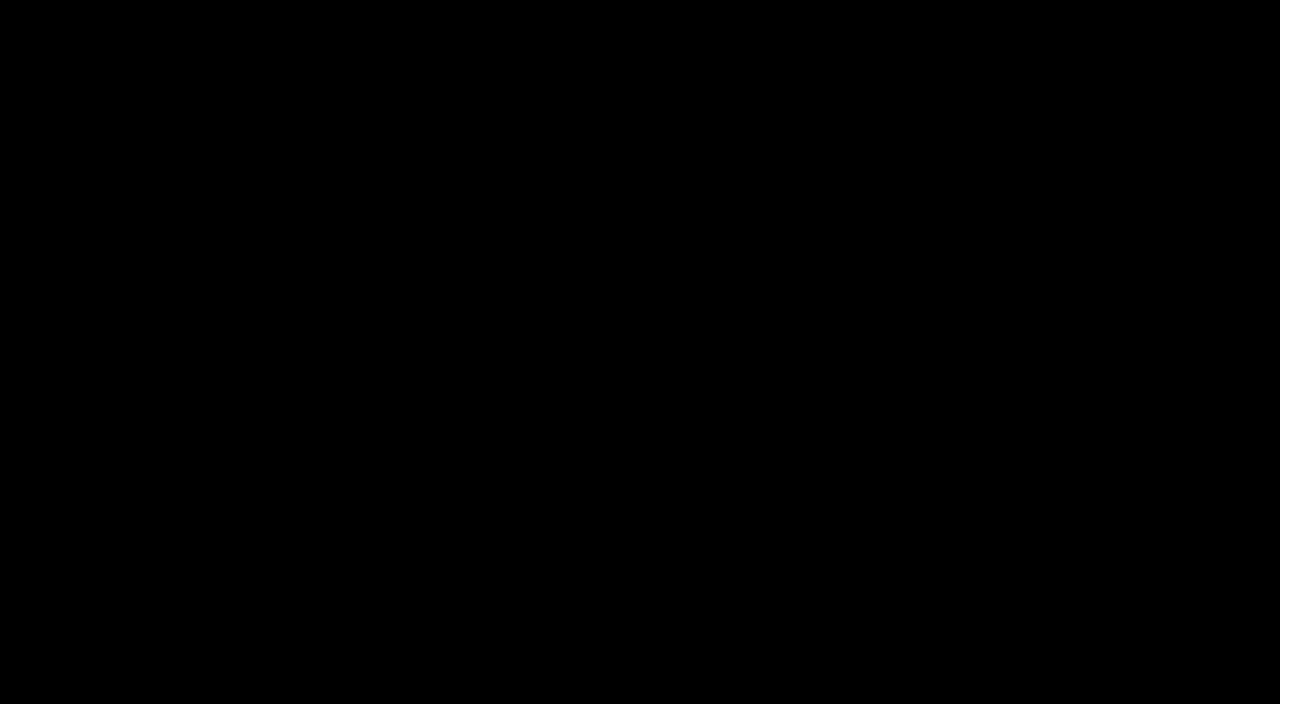
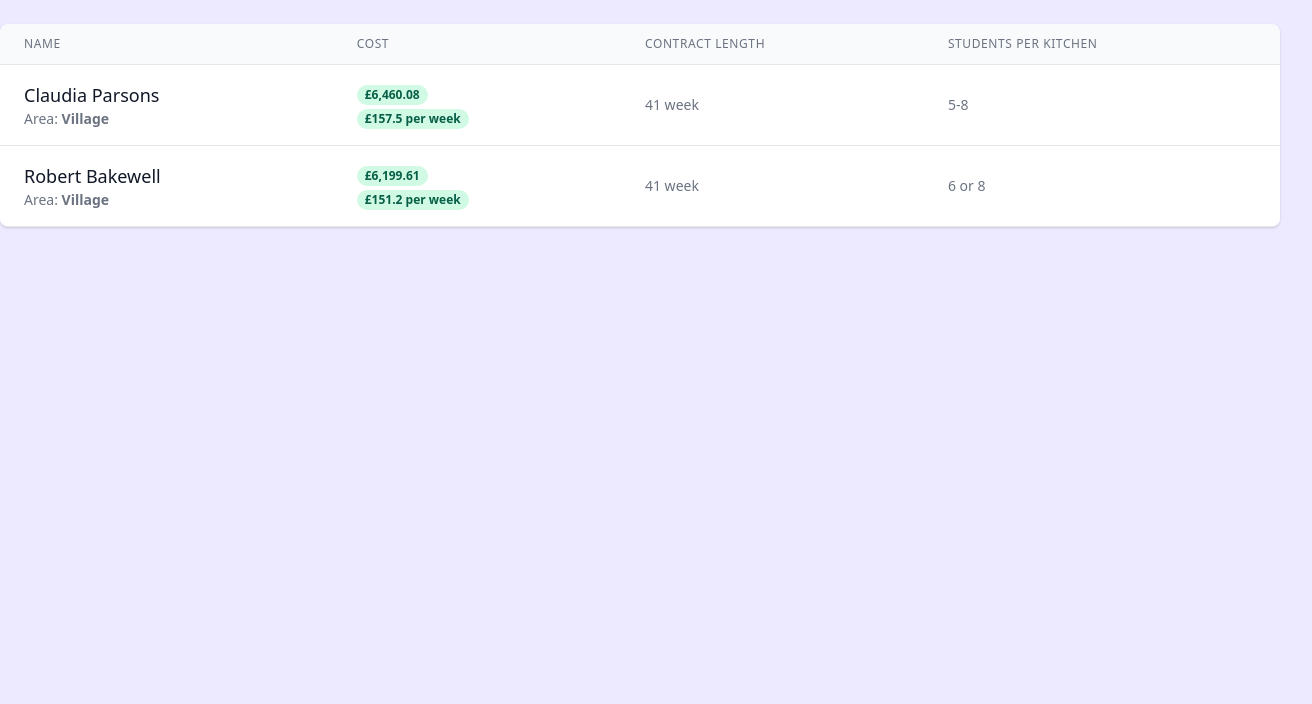
Before and after one commit to charliexkilner/charliekilner.com, a plain HTML site: page accom.html in a window 1280 px wide. Shown: the part 96-800 px from the top of the page, 1312 px wide, since content can reach past the window. Drawn offline with nearby package versions, Linux system fonts and the light colour scheme.

Commit message:
added two accomidations

```diff
--- a/accom.html
+++ b/accom.html
@@ -8,13 +8,113 @@
     <link href="https://unpkg.com/tailwindcss@^2/dist/tailwind.min.css" rel="stylesheet">
     <link rel="stylesheet" href="style.css">
 </head>
-<body>
+<body class="w-screen bg-purple-100">
 
 
-    <div class="bg-black h-screen">
+    <!--
+        Price
+        Bedrooms
+        Students per kitchen - 5-
+        Area
+        Contract Length
+        Price per week
+        Total Price
+        Catering
+    -->
+    <div>
+        <h1 class="text-center text-4xl text-bold font-mono p-10">Loughborough Accommodation</h1>
+    </div>
 
-        <div class="text-left mb-4 ml-6">
-          <p class=" text-2xl font-semibold pt-5 text-white">Charlie Kilner</p>
+<div class="flex flex-col">
+    <div class="-my-2 overflow-x-auto sm:-mx-6 lg:-mx-8">
+      <div class="py-2 align-middle inline-block min-w-full sm:px-6 lg:px-8">
+        <div class="shadow overflow-hidden border-b border-gray-200 sm:rounded-lg">
+          <table class="min-w-full divide-y divide-gray-200">
+            <thead class="bg-gray-50">
+              <tr>
+                <th scope="col" class="px-6 py-3 text-left text-xs font-medium text-gray-500 uppercase tracking-wider">
+                  Name
+                </th>
+                <th scope="col" class="px-6 py-3 text-left text-xs font-medium text-gray-500 uppercase tracking-wider">
+                 Cost
+                </th>
+                <th scope="col" class="px-6 py-3 text-left text-xs font-medium text-gray-500 uppercase tracking-wider">
+                  Contract Length
+                </th>
+                <th scope="col" class="px-6 py-3 text-left text-xs font-medium text-gray-500 uppercase tracking-wider">
+                    Students per kitchen
+                  </th>
+              </tr>
+            </thead>
+            <tbody class="bg-white divide-y divide-gray-200">
+                <!-- FIRST-->
+              <tr>
+                <td class="px-6 py-4 whitespace-nowrap">
+                  <div class="flex items-center">
+                    <div class="">
+                      <div class="text-lg font-medium text-gray-900 ">
+                        Claudia Parsons
+                      </div>
+                      <div class="text-sm text-gray-500">
+                        Area: <b>Village</b>
+                      </div>
+                    </div>
+                  </div>
+                </td>
+                <td class="px-6 py-4 whitespace-nowrap">
+                  <span class="px-2 inline-flex text-xs leading-5 font-semibold rounded-full bg-green-100 text-green-800">
+                    £6,460.08
+                  </span><br>
+                  <span class="px-2 inline-flex text-xs leading-5 font-semibold rounded-full bg-green-100 text-green-800">
+                    £157.5 per week
+                  </span>
+                </td>
+                <td class="px-6 py-4 whitespace-nowrap text-sm text-gray-500">
+                  41 week
+                </td>
+            </td>
+            <td class="px-6 py-4 whitespace-nowrap text-sm text-gray-500">
+              5-8
+            </td>
+              </tr>
+              <!-- SECOND-->
+              <tr>
+                <td class="px-6 py-4 whitespace-nowrap">
+                  <div class="flex items-center">
+                    <div class="">
+                      <div class="text-lg font-medium text-gray-900 ">
+                        Robert Bakewell
+                      </div>
+                      <div class="text-sm text-gray-500">
+                        Area: <b>Village</b>
+                      </div>
+                    </div>
+                  </div>
+                </td>
+                <td class="px-6 py-4 whitespace-nowrap">
+                  <span class="px-2 inline-flex text-xs leading-5 font-semibold rounded-full bg-green-100 text-green-800">
+                    £6,199.61
+                  </span><br>
+                  <span class="px-2 inline-flex text-xs leading-5 font-semibold rounded-full bg-green-100 text-green-800">
+                    £151.2 per week
+                  </span>
+                </td>
+                <td class="px-6 py-4 whitespace-nowrap text-sm text-gray-500">
+                  41 week
+                </td>
+            </td>
+            <td class="px-6 py-4 whitespace-nowrap text-sm text-gray-500">
+              6 or 8
+            </td>
+              </tr>
+
+              <!-- More people... -->
+            </tbody>
+          </table>
+        </div>
+      </div>
+    </div>
+  </div>
 
 </body>
 </html>
--- a/style.css
+++ b/style.css
@@ -0,0 +1,7 @@
+.card{
+    background: url(https://external-content.duckduckgo.com/iu/?u=https%3A%2F%2Fwww.lboro.ac.uk%2Fmedia%2Fwwwlboroacuk%2Fexternal%2Fcontent%2Fservices%2Faccommodation%2Fhallphotos%2FD5082-102-cp2.jpg&f=1&nofb=1);
+    background-position: top;
+}
+.name{
+    padding-top: 40%;
+}
```
